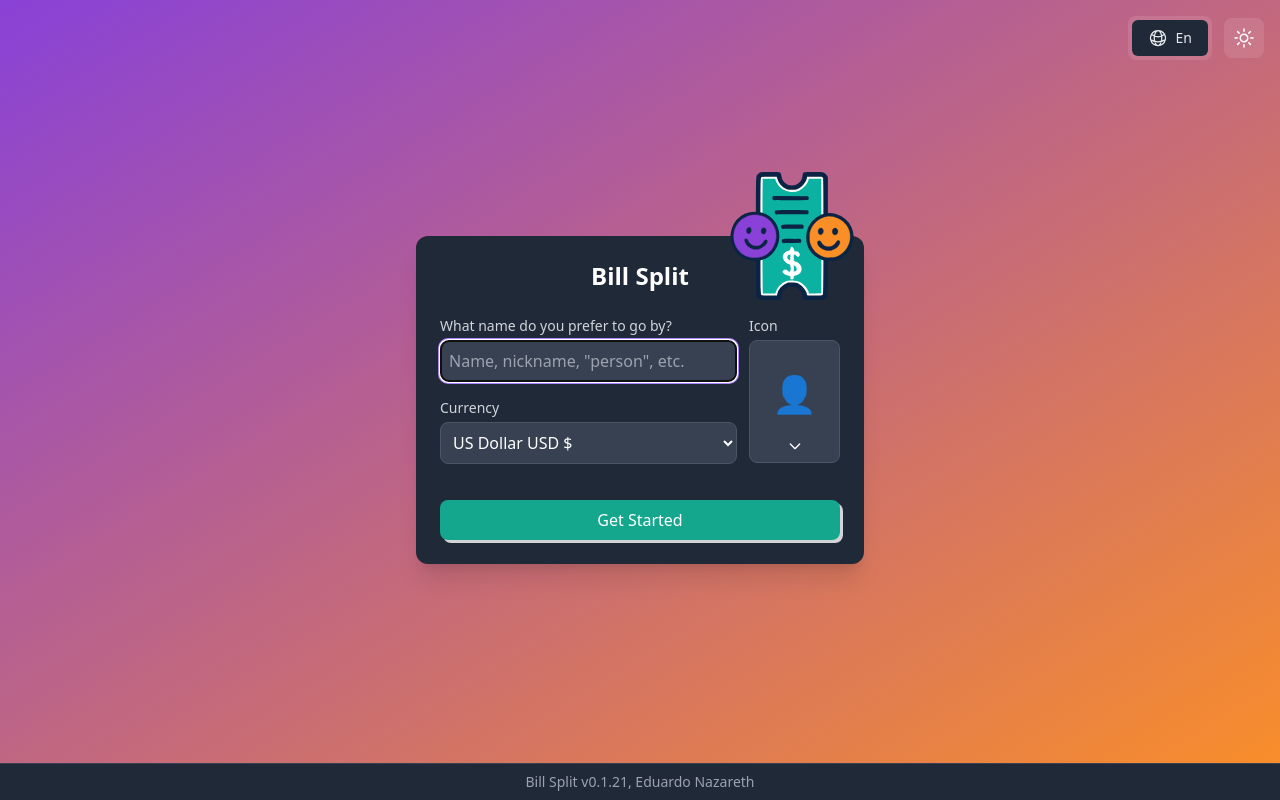
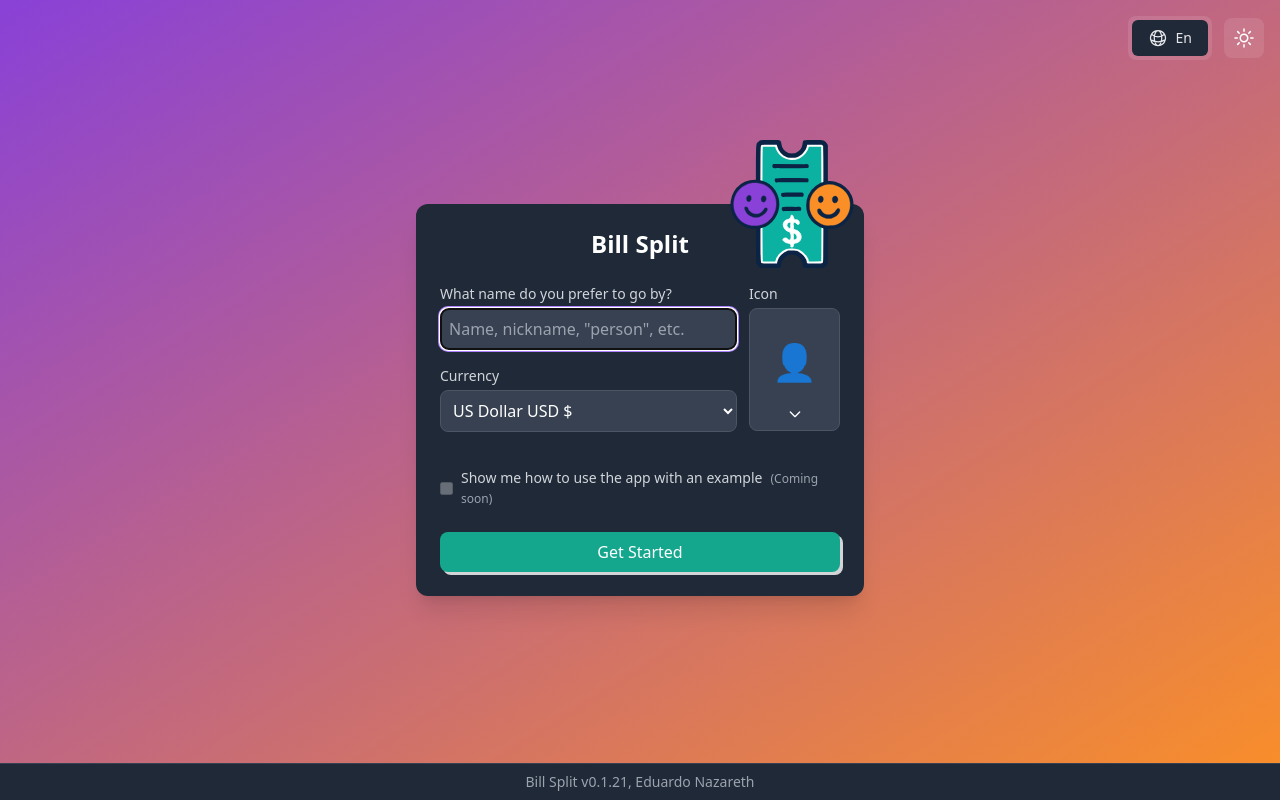
Before and after one commit to eduardo-vdm/bill-split-v1, a React (Vite) app: page /setup in a window 1280 px wide. Built offline with nearby package versions, Linux system fonts and the light colour scheme.

Commit message:
- added onboarding tutorial (WIP) checkbox at account setup screen.

```diff
--- a/package.json
+++ b/package.json
@@ -10,7 +10,7 @@
     "url": "https://github.com/edunazareth/bill-split.git"
   },
   "private": true,
-  "version": "0.1.23",
+  "version": "0.1.23a",
   "type": "module",
   "scripts": {
     "dev": "vite",
--- a/src/locales/en/app.json
+++ b/src/locales/en/app.json
@@ -10,6 +10,10 @@
     "namePlaceholder": "Name, nickname, \"person\", etc.",
     "currency": "Currency",
     "icon": "Icon",
-    "start": "Get Started"
+    "start": "Get Started",
+    "tutorial": {
+      "label": "Show me how to use the app with an example",
+      "comingSoon": "Coming soon"
+    }
   }
 }
--- a/src/locales/es/app.json
+++ b/src/locales/es/app.json
@@ -10,6 +10,10 @@
     "namePlaceholder": "Nombre, apodo, \"persona\", etc.",
     "currency": "Moneda",
     "icon": "Ícono",
-    "start": "Comenzar"
+    "start": "Comenzar",
+    "tutorial": {
+      "label": "Muéstrame cómo usar con un ejemplo",
+      "comingSoon": "Próximamente"
+    }
   }
 }
--- a/src/locales/pt/app.json
+++ b/src/locales/pt/app.json
@@ -10,6 +10,10 @@
     "namePlaceholder": "Nome, apelido, \"pessoa\", etc.",
     "currency": "Moeda",
     "icon": "Ícone",
-    "start": "Começar"
+    "start": "Começar",
+    "tutorial": {
+      "label": "Me mostre como usar com um exemplo",
+      "comingSoon": "Em breve"
+    }
   }
 }
--- a/src/pages/AccountSetupScreen.jsx
+++ b/src/pages/AccountSetupScreen.jsx
@@ -138,6 +138,21 @@ export default function AccountSetupScreen() {
               />
             </div>
           </div>
+          <div className="mb-4">
+            <label className="flex items-center space-x-2 text-gray-700 dark:text-gray-300">
+              <input
+                type="checkbox"
+                disabled
+                className="rounded border-gray-300 dark:border-gray-600 text-primary-600 focus:ring-primary-500 dark:bg-gray-700 opacity-50 cursor-not-allowed"
+              />
+              <span className="text-sm">
+                {t('app:setup.tutorial.label')}
+                <span className="ml-2 text-xs text-gray-500 dark:text-gray-400">
+                  ({t('app:setup.tutorial.comingSoon')})
+                </span>
+              </span>
+            </label>
+          </div>
           <button
             type="submit"
             className="w-full bg-tertiary-600 dark:bg-tertiary-600 text-white dark:drop-shadow-white drop-shadow-dark py-2 px-4 rounded-lg hover:bg-tertiary-700 dark:hover:bg-tertiary-700"
```
Also changed, not shown: 1 other file (tests, documents, lock files or other folders).
